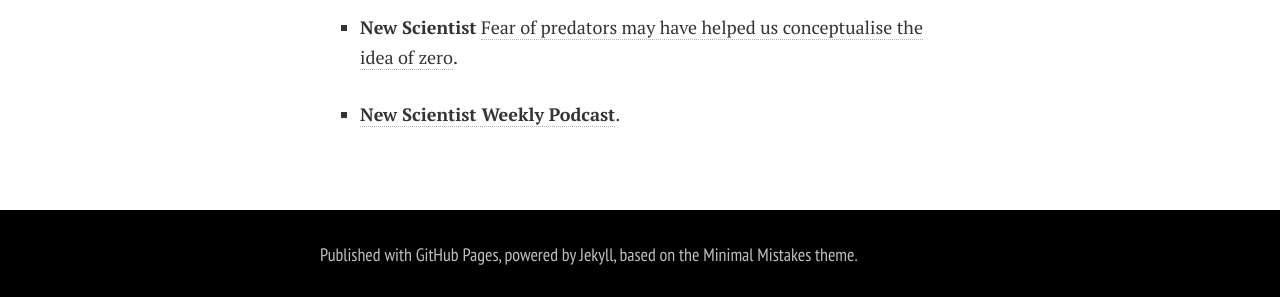
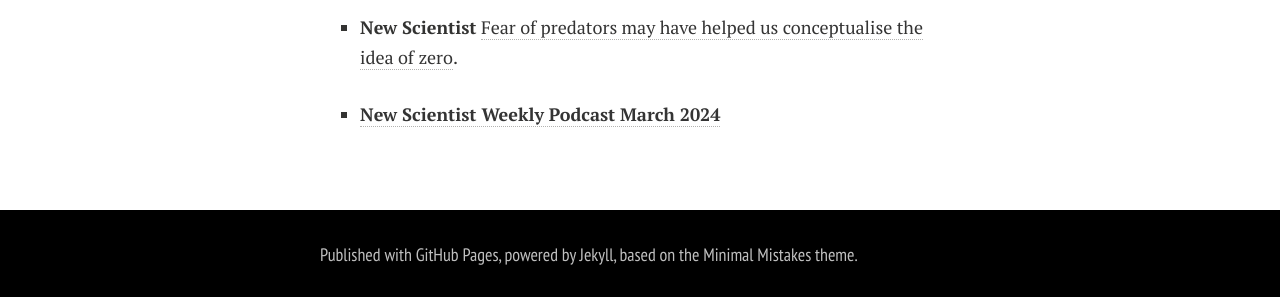
Before and after one commit to benjybarnett/benjybarnett.github.io, a Jekyll site: the page built from publications.md, in a window 1280 px wide. Shown: the part 694-991 px from the top of the page. Built offline with Jekyll 4.4.1, drawn with Linux system fonts in a browser that asks for light colours; nearby versions of some CDN libraries; comment, search, counter and statistics services are not loaded; a style sheet for code colours, icons or effects is not loaded.

Commit message:
Update publications.md

```diff
--- a/publications.md
+++ b/publications.md
@@ -26,4 +26,4 @@ title: Publications
 - **New Scientist** [Fear of predators may have helped us conceptualise the idea of zero](https://www.newscientist.com/article/2419468-fear-of-predators-may-have-helped-us-conceptualise-the-idea-of-zero/).
 
 
-- [**New Scientist Weekly Podcast**](https://shows.acast.com/61850ae845b6e300132557e2/65e1f72edfdd5a0017f966fb?seek=655).
+- [**New Scientist Weekly Podcast March 2024**](https://shows.acast.com/61850ae845b6e300132557e2/65e1f72edfdd5a0017f966fb?seek=655)
```
